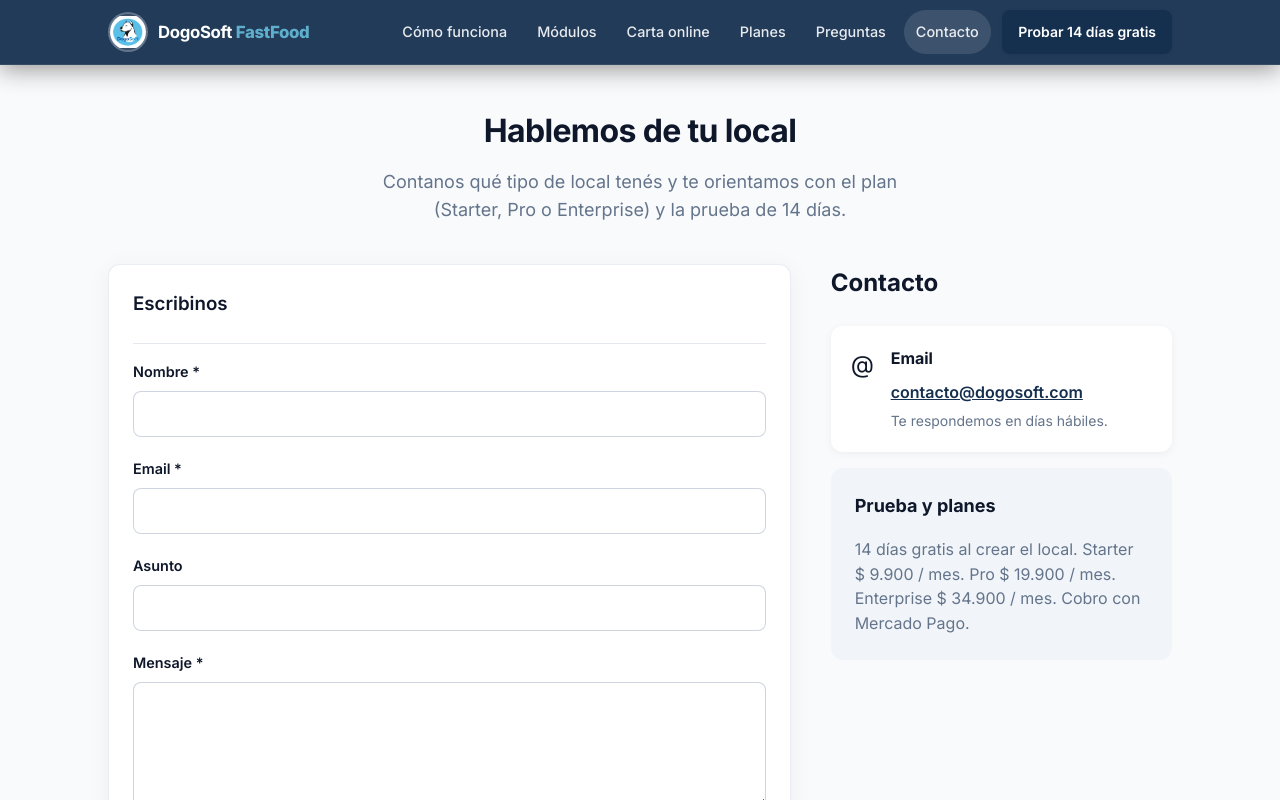
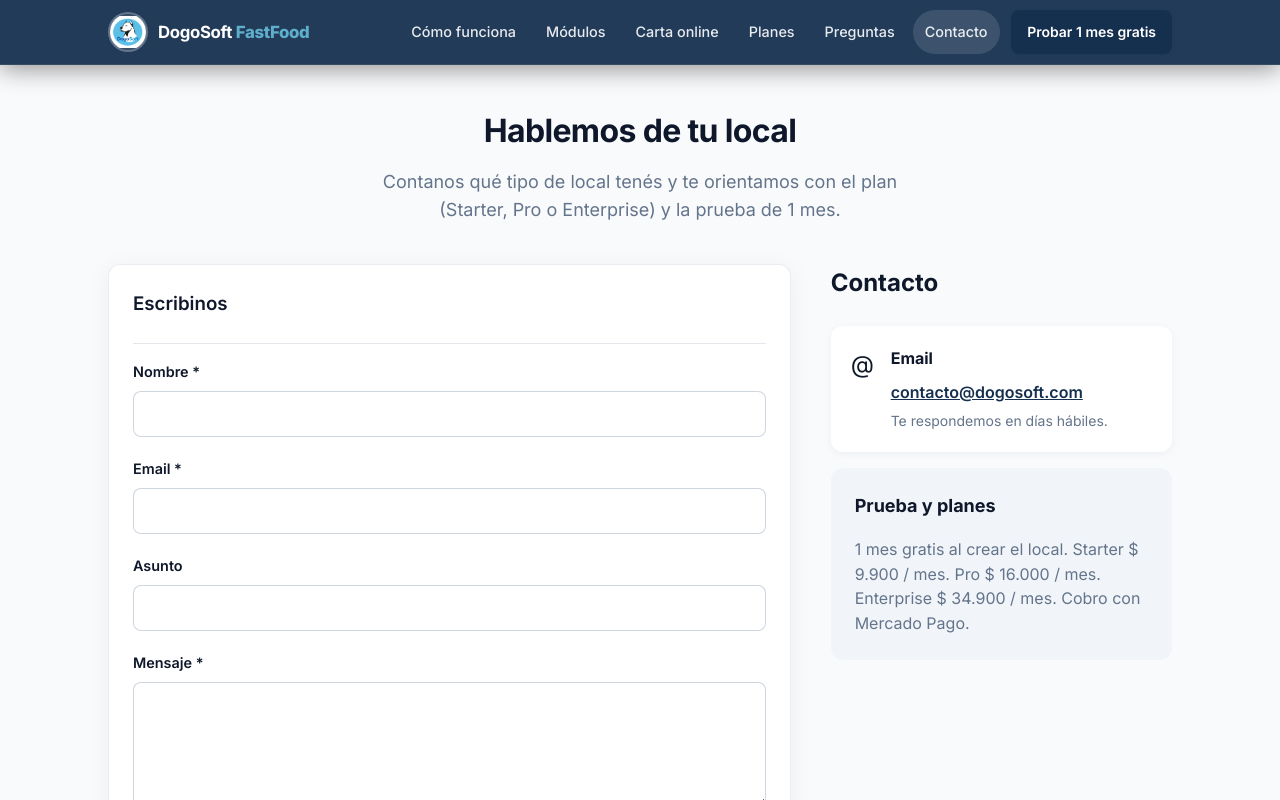
Before and after one commit to GoDevDesk/DogoSoft-Ecommerce, an Angular app: page /contact in a window 1280 px wide. Shown: the top 800 px of the page. Built offline with nearby package versions, Linux system fonts and the light colour scheme.

Commit message:
Update trial period and pricing details across the application. Changed trial duration from 14 days to 1 month in index.html, site configuration, and various components. Adjusted pricing for the Pro plan from $19,900 to $16,000. Enhanced user interface elements to reflect these updates consistently.

```diff
--- a/src/app/components/contact/contact.component.html
+++ b/src/app/components/contact/contact.component.html
@@ -2,7 +2,7 @@
   <div class="container">
     <h2 class="page-title">Hablemos de tu local</h2>
     <p class="page-subtitle">
-      Contanos qué tipo de local tenés y te orientamos con el plan (Starter, Pro o Enterprise) y la prueba de 14 días.
+      Contanos qué tipo de local tenés y te orientamos con el plan (Starter, Pro o Enterprise) y la prueba de {{ site.trialLabel }}.
     </p>
 
     <div class="contact-content">
@@ -92,8 +92,8 @@
         <div class="business-hours">
           <h4>Prueba y planes</h4>
           <p>
-            14 días gratis al crear el local. Starter $ 9.900 / mes. Pro $ 19.900 / mes.
-            Enterprise $ 34.900 / mes. Cobro con Mercado Pago.
+            {{ site.trialLabel }} gratis al crear el local. Starter {{ site.prices.starterLabel }}. Pro {{ site.prices.proLabel }}.
+            Enterprise {{ site.prices.enterpriseLabel }}. Cobro con Mercado Pago.
           </p>
         </div>
       </div>
--- a/src/app/components/contact/contact.component.ts
+++ b/src/app/components/contact/contact.component.ts
@@ -12,6 +12,7 @@ import { siteConfig } from '../../site.config';
 export class ContactComponent implements OnInit {
   private readonly route = inject(ActivatedRoute);
   readonly email = siteConfig.email;
+  readonly site = siteConfig;
 
   contactForm = {
     name: '',
@@ -26,9 +27,9 @@ export class ContactComponent implements OnInit {
   ngOnInit() {
     const intent = this.route.snapshot.queryParamMap.get('intent');
     if (intent === 'trial') {
-      this.contactForm.subject = 'Quiero probar DogoSoft FastFood 14 días';
+      this.contactForm.subject = `Quiero probar DogoSoft FastFood ${siteConfig.trialLabel}`;
       this.contactForm.message =
-        'Hola, quiero crear un local y empezar la prueba de 14 días. Mi rubro es: ';
+        `Hola, quiero crear un local y empezar la prueba de ${siteConfig.trialLabel}. Mi rubro es: `;
     }
   }
 
--- a/src/app/components/header/header.component.html
+++ b/src/app/components/header/header.component.html
@@ -22,7 +22,7 @@
       <a routerLink="/" fragment="planes" (click)="closeMenu()">Planes</a>
       <a routerLink="/" fragment="faq" (click)="closeMenu()">Preguntas</a>
       <a routerLink="/contact" routerLinkActive="active" (click)="closeMenu()">Contacto</a>
-      <a class="btn btn-primary nav-cta" routerLink="/contact" [queryParams]="{ intent: 'trial' }" (click)="closeMenu()">Probar 14 días gratis</a>
+      <a class="btn btn-primary nav-cta" routerLink="/contact" [queryParams]="{ intent: 'trial' }" (click)="closeMenu()">{{ site.trialCta }}</a>
     </nav>
   </div>
 </header>
--- a/src/app/components/header/header.component.ts
+++ b/src/app/components/header/header.component.ts
@@ -1,5 +1,6 @@
 import { Component } from '@angular/core';
 import { RouterLink, RouterLinkActive } from '@angular/router';
+import { siteConfig } from '../../site.config';
 
 @Component({
   selector: 'app-header',
@@ -8,6 +9,7 @@ import { RouterLink, RouterLinkActive } from '@angular/router';
   styleUrl: './header.component.scss'
 })
 export class HeaderComponent {
+  readonly site = siteConfig;
   menuOpen = false;
 
   toggleMenu() {
--- a/src/app/components/landing/landing.component.html
+++ b/src/app/components/landing/landing.component.html
@@ -3,18 +3,18 @@
     <div class="hero-glow" aria-hidden="true"></div>
     <div class="container hero-grid">
       <div class="hero-copy">
-        <p class="eyebrow">SaaS para comida rápida · Argentina</p>
-        <h1>Un solo sistema para mostrador, cocina, delivery y carta online.</h1>
+        <p class="eyebrow">Para comida rápida · Argentina</p>
+        <h1>Todo tu negocio en un solo lugar.</h1>
         <p class="lede">
           DogoSoft FastFood es el sistema web de gestión para hamburgueserías, pizzerías, rotiserías
-          y locales con delivery propio. Vendé, cobrá y coordiná el servicio sin saltar de herramienta.
+          y locales con delivery propio. Mostrador, cocina, delivery y carta online, sin saltar de herramienta.
         </p>
         <div class="hero-actions">
-          <a class="btn btn-primary" routerLink="/contact" [queryParams]="{ intent: 'trial' }">Probar 14 días gratis</a>
+          <a class="btn btn-primary" routerLink="/contact" [queryParams]="{ intent: 'trial' }">{{ site.trialCta }}</a>
           <a class="btn btn-ghost" routerLink="/" fragment="planes">Ver planes</a>
         </div>
         <ul class="hero-pills">
-          <li>14 días de prueba al crear el local</li>
+          <li>{{ site.trialLabel }} de prueba al crear el local</li>
           <li>Suscripción mensual, sin comisión por pedido</li>
           <li>Carta con QR incluida · Mercado Pago</li>
         </ul>
@@ -120,7 +120,7 @@
         </li>
         <li>
           <strong>Prueba real.</strong>
-          14 días gratis al crear el local. Después, suscripción mensual con Mercado Pago.
+          {{ site.trialLabel }} gratis al crear el local. Después, suscripción mensual con Mercado Pago.
         </li>
       </ul>
     </div>
@@ -217,7 +217,7 @@
       <header class="section-head center">
         <p class="eyebrow">Precios</p>
         <h2>Arrancá simple. Escalá cuando el local lo pida.</h2>
-        <p>Suscripción mensual con Mercado Pago. 14 días de prueba al crear el local. No nos quedamos con un porcentaje de cada venta.</p>
+        <p>Suscripción mensual con Mercado Pago. {{ site.trialLabel }} de prueba al crear el local. No nos quedamos con un porcentaje de cada venta.</p>
       </header>
 
       <div class="price-grid">
@@ -323,20 +323,20 @@
 
   <section class="band cta-final" id="probar" appReveal>
     <div class="container center">
-      <h2>Creá tu local y probalo 14 días.</h2>
+      <h2>Creá tu local y probalo {{ site.trialLabel }}.</h2>
       <p>
         Sin instalar nada. Si el pago de una suscripción activa falla, hay {{ site.graceDays }} días de gracia
         antes de bloquear el acceso.
       </p>
       <div class="hero-actions center-actions">
-        <a class="btn btn-primary" routerLink="/contact" [queryParams]="{ intent: 'trial' }">Probar 14 días gratis</a>
+        <a class="btn btn-primary" routerLink="/contact" [queryParams]="{ intent: 'trial' }">{{ site.trialCta }}</a>
         <a class="btn btn-ghost" routerLink="/contact">Hablar con DogoSoft</a>
       </div>
     </div>
   </section>
 
   <div class="sticky-cta">
-    <p>14 días gratis · sin comisión por pedido</p>
+    <p>{{ site.trialLabel }} gratis · sin comisión por pedido</p>
     <a class="btn btn-primary" routerLink="/contact" [queryParams]="{ intent: 'trial' }">Probar ahora</a>
   </div>
 </div>
--- a/src/app/components/landing/landing.component.ts
+++ b/src/app/components/landing/landing.component.ts
@@ -47,7 +47,7 @@ export class LandingComponent {
     },
     {
       title: 'Sin instalar',
-      text: 'Sistema web, desde el navegador. 14 días de prueba al crear el local.'
+      text: 'Sistema web, desde el navegador. 1 mes de prueba al crear el local.'
     }
   ];
 
@@ -158,7 +158,7 @@ export class LandingComponent {
     meta.updateTag({
       name: 'description',
       content:
-        'Sistema web para hamburgueserías, pizzerías y rotiserías en Argentina. Mostrador, cocina, delivery propio y carta online en un solo lugar. 14 días de prueba gratis.'
+        'Sistema web para hamburgueserías, pizzerías y rotiserías en Argentina. Mostrador, cocina, delivery propio y carta online en un solo lugar. 1 mes de prueba gratis.'
     });
   }
 
--- a/src/app/site.config.ts
+++ b/src/app/site.config.ts
@@ -5,11 +5,13 @@ export const siteConfig = {
   email: 'contacto@dogosoft.com',
   /** URL para crear el local / iniciar la prueba. Si está vacío, el CTA va a contacto. */
   signupUrl: '/contact?intent=trial',
-  trialDays: 14,
+  trialDays: 30,
+  trialLabel: '1 mes',
+  trialCta: 'Probar 1 mes gratis',
   graceDays: 3,
   prices: {
     starterLabel: '$ 9.900 / mes',
-    proLabel: '$ 19.900 / mes',
+    proLabel: '$ 16.000 / mes',
     enterpriseLabel: '$ 34.900 / mes'
   }
 } as const;
@@ -29,7 +31,7 @@ export const subscriptionPlans = [
       'Cierre del pedido por WhatsApp',
       'Productos y combos'
     ],
-    cta: 'Probar 14 días gratis'
+    cta: siteConfig.trialCta
   },
   {
     id: 'pro',
@@ -37,7 +39,7 @@ export const subscriptionPlans = [
     badge: 'Más elegido',
     featured: true,
     blurb: 'Todas las funciones del sistema para operar el local completo.',
-    amount: '$ 19.900',
+    amount: '$ 16.000',
     period: '/ mes',
     features: [
       'Todo lo de Starter',
@@ -71,7 +73,7 @@ export const landingFaqs = [
   {
     question: '¿Hay prueba gratis?',
     answer:
-      'Sí. Al crear tu local tenés 14 días de prueba gratis, sin compromiso. Podés cargar productos, armar la carta y probar el sistema antes de elegir plan.'
+      'Sí. Al crear tu local tenés 1 mes de prueba gratis, sin compromiso. Podés cargar productos, armar la carta y probar el sistema antes de elegir plan.'
   },
   {
     question: '¿Cómo se paga la suscripción?',
```
Also changed, not shown: src/index.html (+7 -7 lines).
